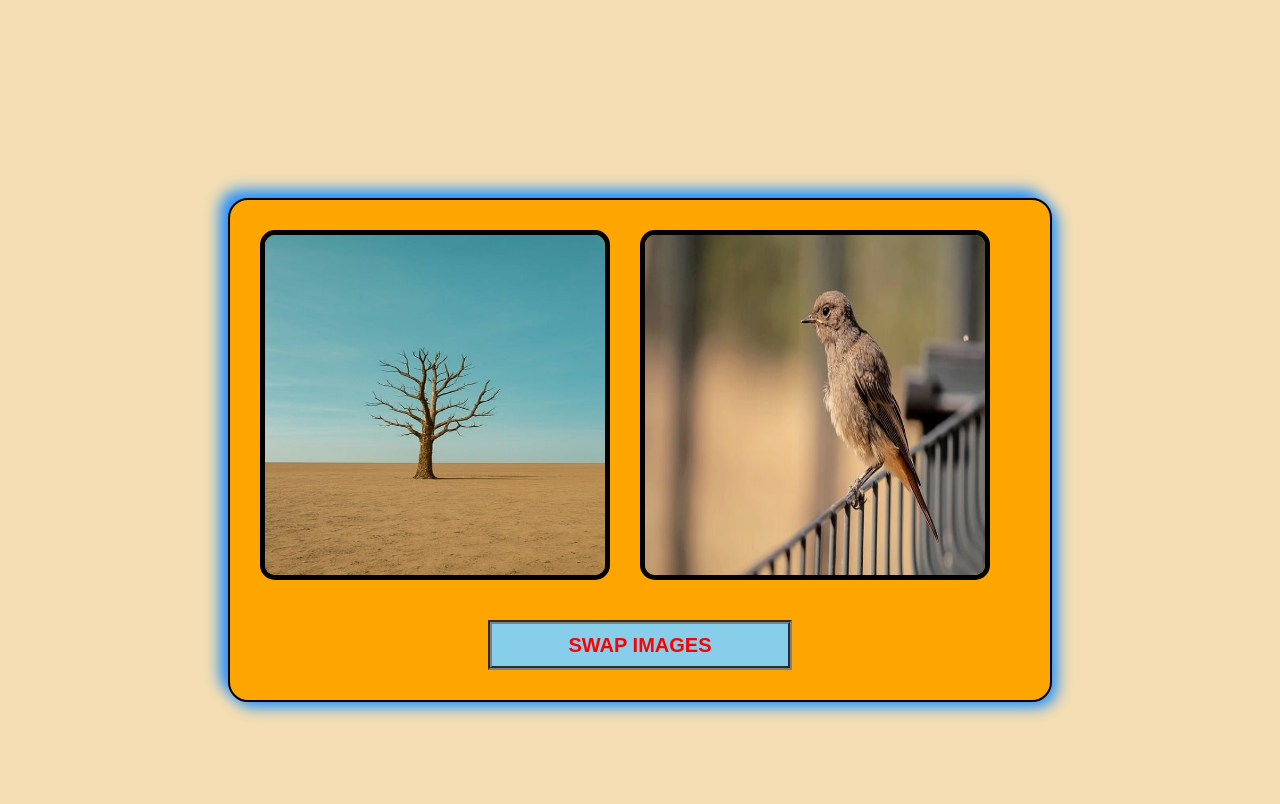
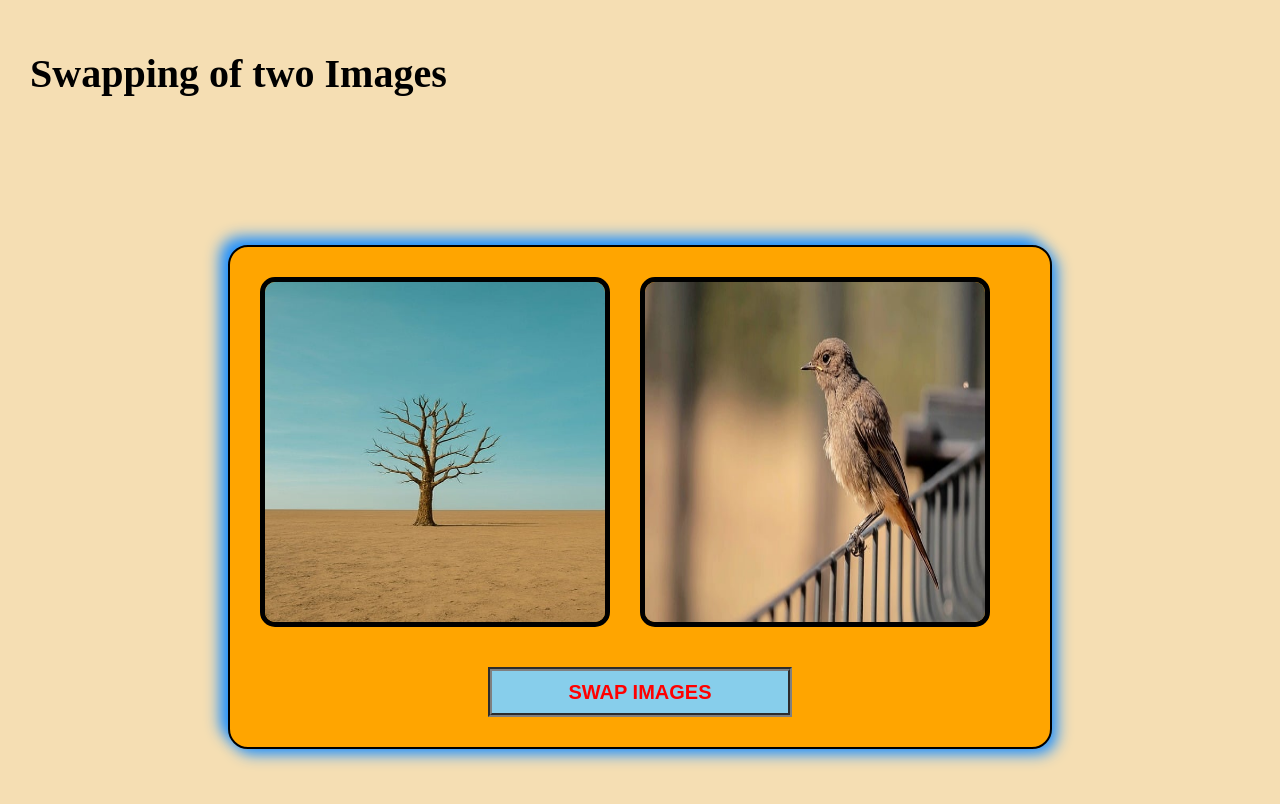
Before and after one commit to shravanithouta108/2-images-swap, a plain HTML site: page index.html in a window 1280 px wide. Drawn offline with Linux system fonts and the light colour scheme.

Commit message:
Added h1 tag

```diff
--- a/index.html
+++ b/index.html
@@ -12,6 +12,9 @@
 </head>
 
 <body>
+        <h1>
+      Swapping of two Images
+    </h1>
 
   <div class="container">
 
```
